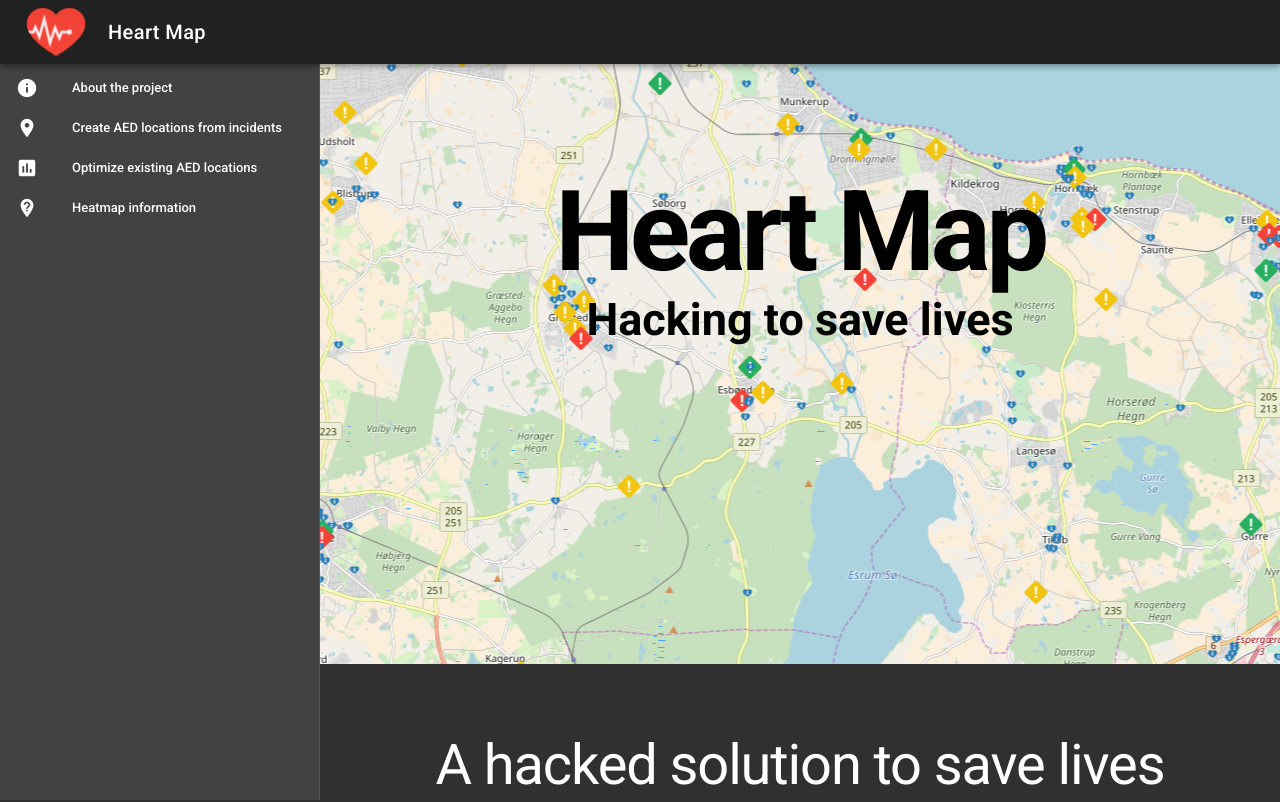
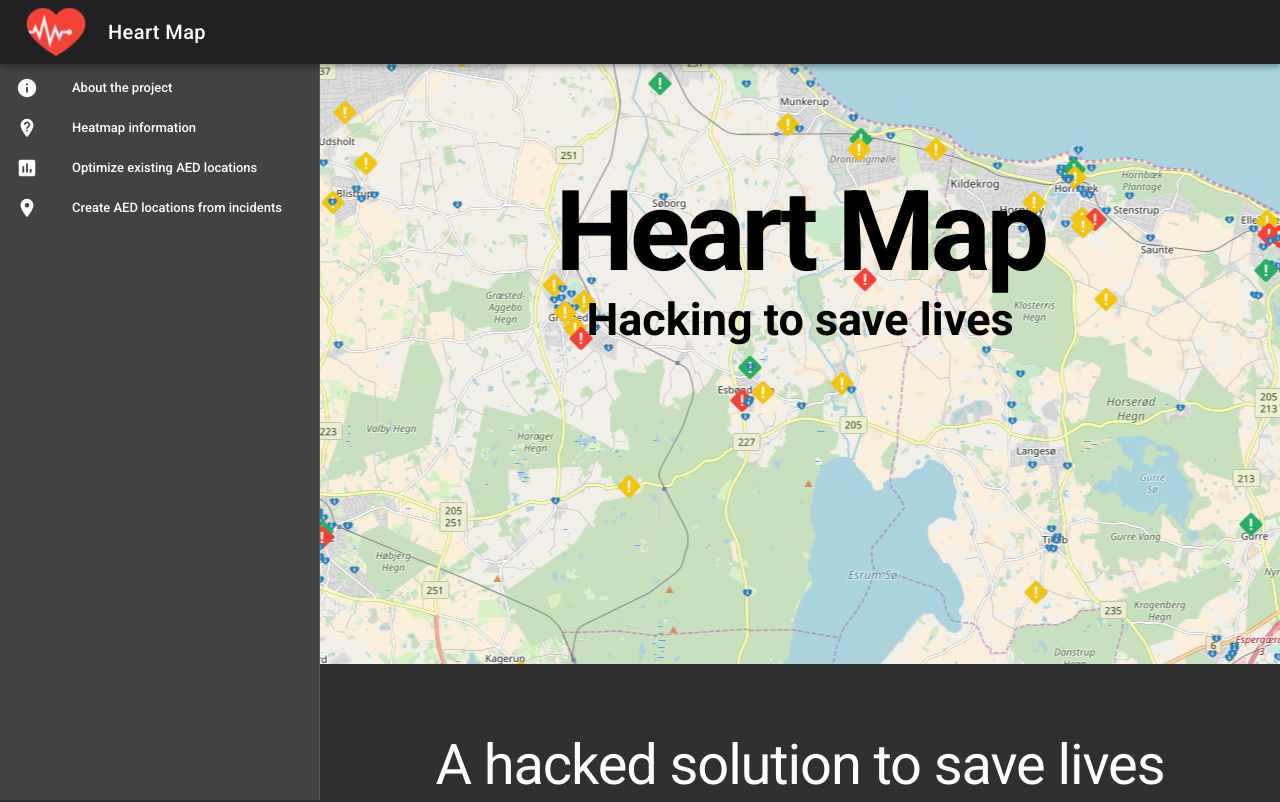
Before and after one commit to ibrahimsharif/heat-map, a Vue app: page / in a window 1280 px wide. Shown: the top 802 px of the page. Built offline with nearby package versions, Linux system fonts and the light colour scheme.

Commit message:
Moved around the menu items.

```diff
--- a/src/App.vue
+++ b/src/App.vue
@@ -21,12 +21,12 @@
               <v-list-tile-title >About the project</v-list-tile-title>
             </v-list-tile-content>
           </v-list-tile>
-          <v-list-tile @click="$router.push({name:'create'})">
+          <v-list-tile @click="$router.push({name:'heatmap'})">
             <v-list-tile-action>
-              <v-icon>place</v-icon>
+              <v-icon>not_listed_location</v-icon>
             </v-list-tile-action>
             <v-list-tile-content>
-              <v-list-tile-title>Create AED locations from incidents</v-list-tile-title>
+              <v-list-tile-title>Heatmap information</v-list-tile-title>
             </v-list-tile-content>
           </v-list-tile>
           <v-list-tile @click="$router.push({name:'optimize'})">
@@ -37,12 +37,12 @@
               <v-list-tile-title>Optimize existing AED locations</v-list-tile-title>
             </v-list-tile-content>
           </v-list-tile>
-          <v-list-tile @click="$router.push({name:'heatmap'})">
+          <v-list-tile @click="$router.push({name:'create'})">
             <v-list-tile-action>
-              <v-icon>not_listed_location</v-icon>
+              <v-icon>place</v-icon>
             </v-list-tile-action>
             <v-list-tile-content>
-              <v-list-tile-title>Heatmap information</v-list-tile-title>
+              <v-list-tile-title>Create AED locations from incidents</v-list-tile-title>
             </v-list-tile-content>
           </v-list-tile>
         </v-list>
```
Also changed, not shown: 6 other files (tests, documents, lock files or other folders).
